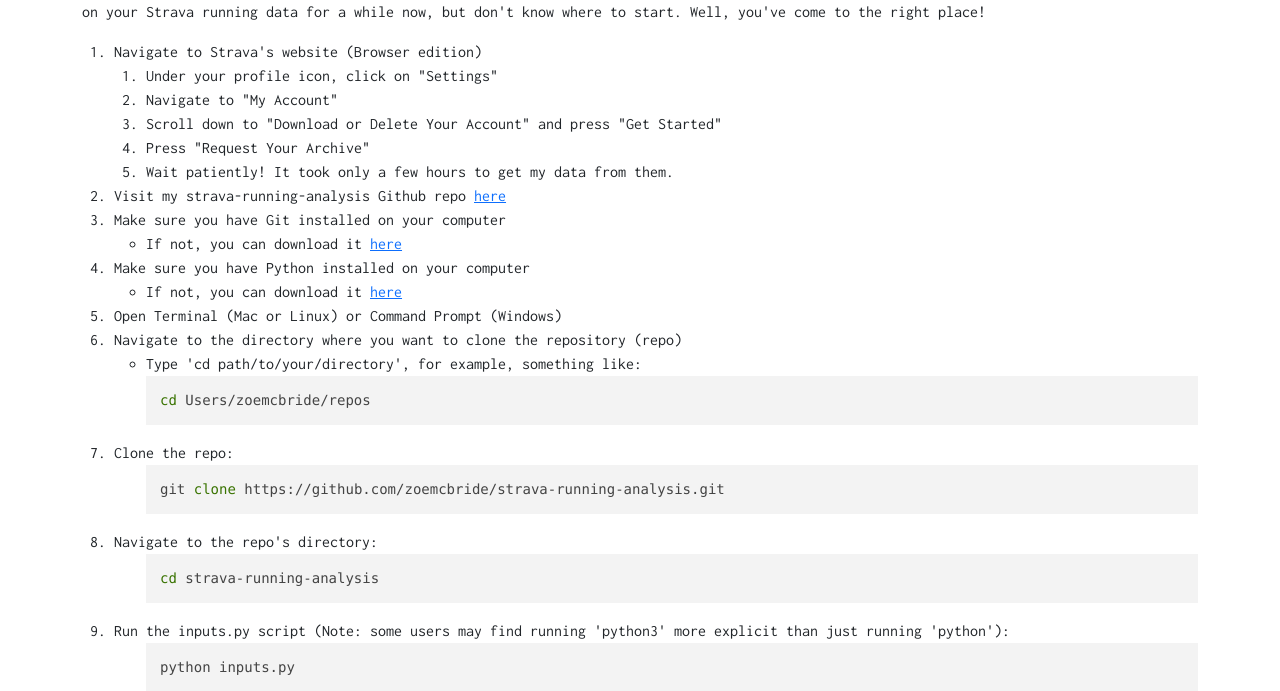
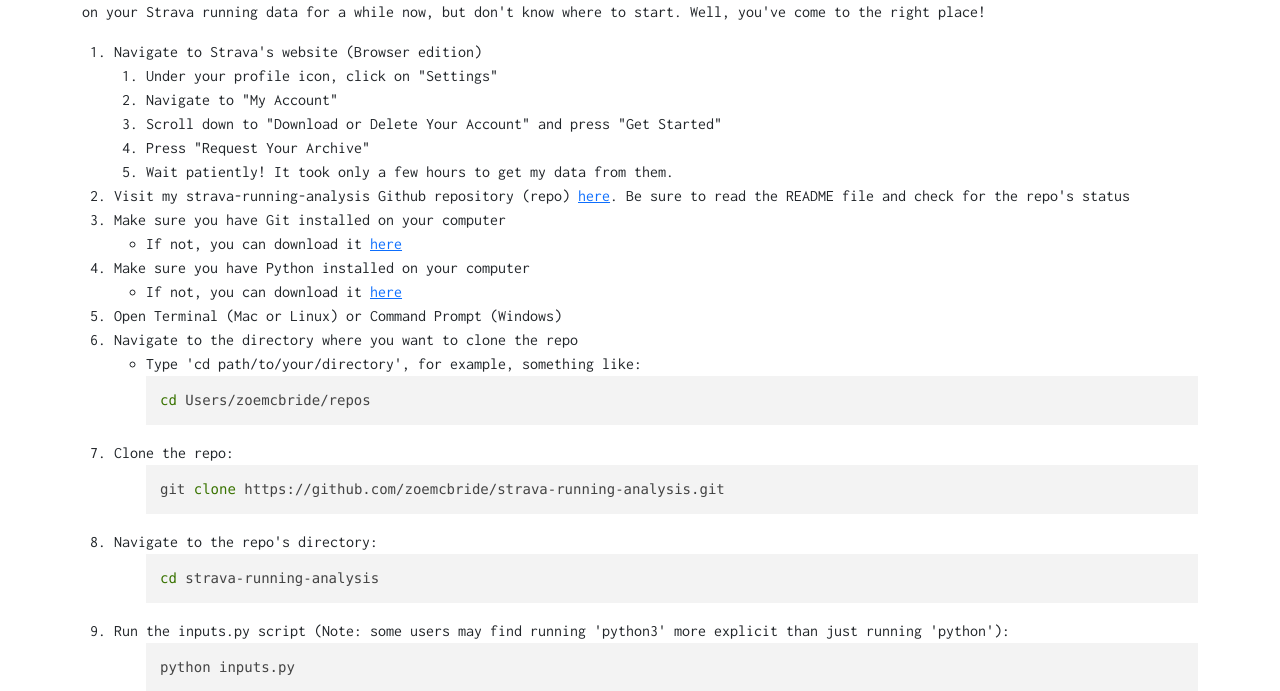
Before and after one commit to zoemcbride/zoemcbride.com, a Flask app: page /strava_analysis_howto.html in a window 1280 px wide. Shown: the part 176-867 px from the top of the page. Run offline with Flask 3, Linux system fonts and the light colour scheme; some libraries are stand-ins or nearby versions.

Commit message:
Updates to strava analysis how to page

```diff
--- a/my_flask_app/templates/strava_analysis_howto.html
+++ b/my_flask_app/templates/strava_analysis_howto.html
@@ -20,7 +20,7 @@
           <li>Wait patiently! It took only a few hours to get my data from them.</li>
         </ol>
       </li>
-      <li>Visit my strava-running-analysis Github repo <a href="https://github.com/zoemcbride/strava-running-analysis">here</a></li>
+      <li>Visit my strava-running-analysis Github repository (repo) <a href="https://github.com/zoemcbride/strava-running-analysis">here</a>. Be sure to read the README file and check for the repo's status</li>
       <li>Make sure you have Git installed on your computer
         <ul>
           <li>If not, you can download it <a href="https://git-scm.com/downloads">here</a></li>
@@ -32,7 +32,7 @@
         </ul>
       </li>
       <li>Open Terminal (Mac or Linux) or Command Prompt (Windows)</li>
-      <li>Navigate to the directory where you want to clone the repository (repo)
+      <li>Navigate to the directory where you want to clone the repo
         <ul>
           <li>Type 'cd path/to/your/directory', for example, something like:
           <pre><code class="language-bash">cd Users/zoemcbride/repos</code></pre></li>
```
